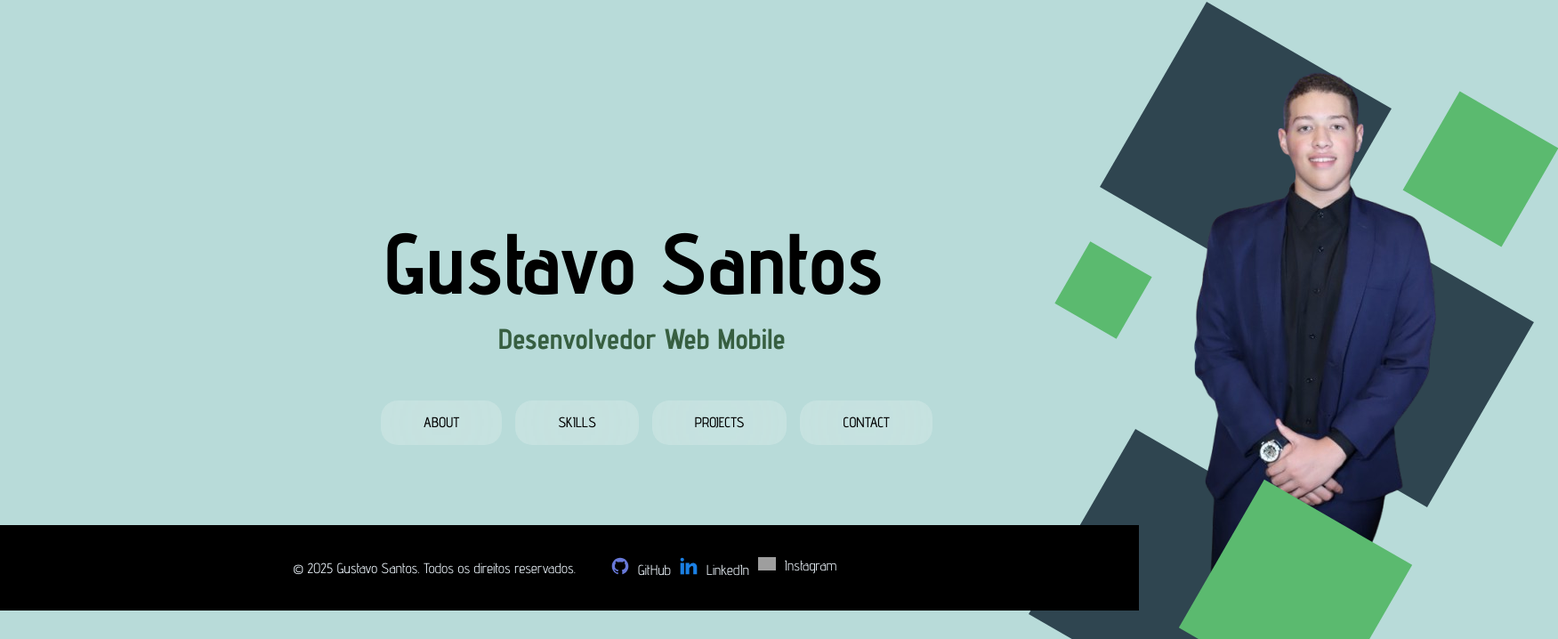
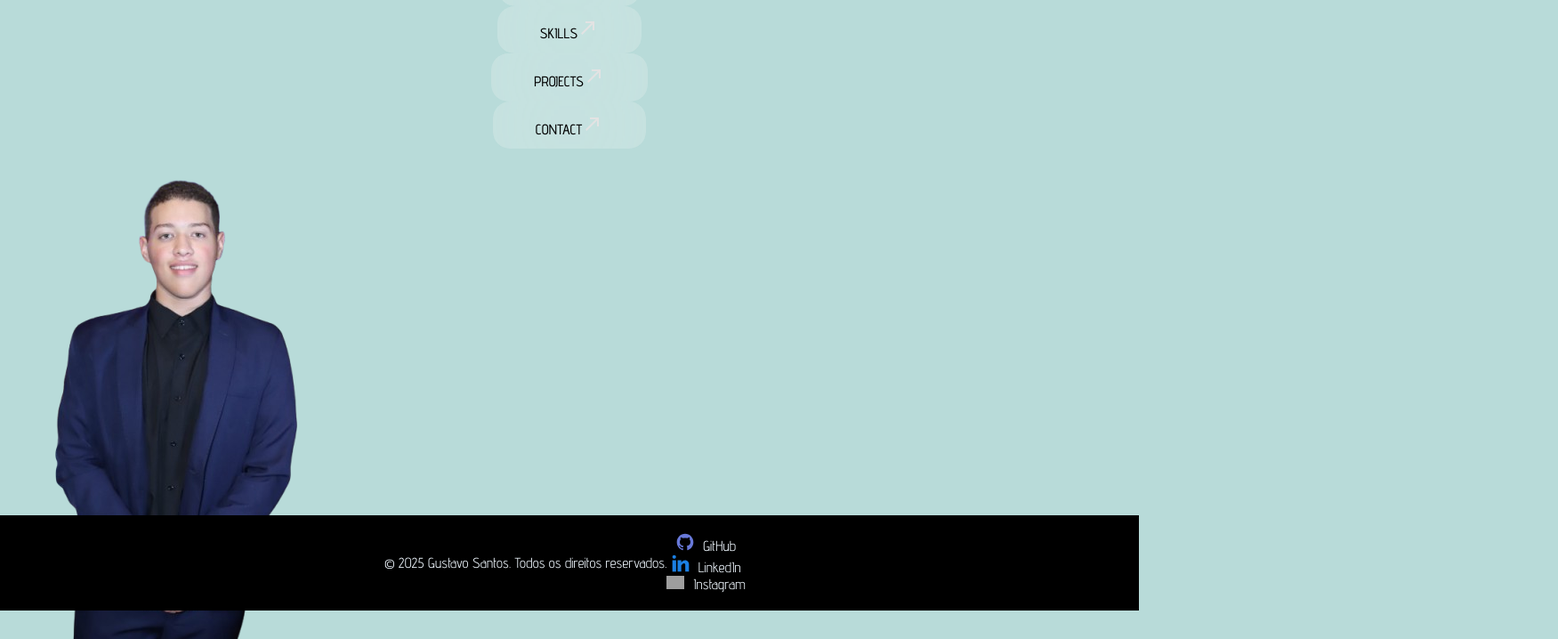
Before and after one commit to GusAtSantos/Portfolio, a React (Vite) app: page / in a window 1280 px wide. Shown: the part 114-832 px from the top of the page at 89% size, 1751 px wide, since content can reach past the window. Built offline with nearby package versions, Linux system fonts and the light colour scheme; grey boxes are pictures that could not be loaded.

Commit message:
Update global.css

```diff
--- a/src/assets/styles/global.css
+++ b/src/assets/styles/global.css
@@ -1,138 +1,61 @@
 @import url('https://fonts.googleapis.com/css2?family=Advent+Pro:ital,wght@0,100..900;1,100..900&display=swap');
 
+:root {
+    --primary-color: #5BBA6F;
+    --secondary-color: #2F4550;
+    --background-color: #B8DBD9;
+    --text-color: #000000;
+    --white: #ffffff;
+    --black: #000000;
+}
+
 * {
+    margin: 0;
+    padding: 0;
+    box-sizing: border-box;
     text-decoration: none;
     list-style: none;
-    overflow: hidden;
 }
 
 body {
     font-family: 'Advent Pro', sans-serif;
-    background-color: #B8DBD9;
+    background-color: var(--background-color);
+    color: var(--text-color);
+    min-height: 100vh;
+    position: relative;
+    padding-bottom: 80px; /* Espaço para o footer */
 }
 
-.side-bar .links {
-    list-style: none;
-
+/* Container principal */
+.container {
+    width: 100%;
+    max-width: 1200px;
+    margin: 0 auto;
+    padding: 0 20px;
 }
 
-.about-me {
-    position: absolute;
-    left: 20rem;
-    top: 20rem;
-    width: 50%;
-    font-size: 2rem;
+/* Estilos comuns para seções */
+.section {
+    padding: 80px 0;
+    position: relative;
 }
 
-.about-lbl {
-    position: absolute;
+.section-title {
     font-size: 3rem;
-    top: 15rem;
-    left: 20rem;
+    margin-bottom: 2rem;
+    text-align: center;
+    color: var(--secondary-color);
 }
 
-
-.links :hover {
-    transition: .5s;
-    color: #5BBA6F;
-}
-
-.me-img {
-    position: absolute;
-    border-radius: 50%;
-    filter: saturate(0%);
-    left: 80rem;
-    top: 10rem;
-    width: 35rem;
-    border: 3px solid #5BBA6F;
-    transition: 0.5s;
-}
-.me-img:hover {
-    transition: 0.5s;
-    filter: saturate(95%);
-    box-shadow: 0 1rem 2rem #5BBA6F;
-}
-
-
-.social-links {
-    display: flex;
-}
-
-
-
-.home-page h1 {
-    position: absolute;
-    font-size: 6rem;
-    top:18rem;
-    left: 27rem;
-}
-
-.home-page h2 {
-    position: absolute;
-    font-size: 2rem;
-    top: 28rem;
-    left: 35rem;
-    color: #375f41;
-}
-
-.btns {
-    position: absolute;
-    display: flex;
-    gap: 15px;
-    border-radius: 5px;
-    padding: 2px;
-    margin: 2px;
-    left: 26.5rem;
-    top: 35rem;
-}
-
-
-.btn:before {
-    border: 1px solid;
-    box-sizing: border-box;
-}
-
-.btn {
-    font-family: 'Advent Pro', sans-serif;
-    -webkit-tap-highlight-color: transparent;
-    -webkit-appearance: button;
-    background-color: #000;
-    background-image: none;
-    color: black;
-    font-size: 100%;
-    font-weight: 900;
-    line-height: 1.5;
-    margin: 0;
-    padding: 0;
-    text-transform: uppercase;
-
-}
-
-.btn:disabled {
-    cursor: default;
-
-}
-
-.btn:-moz-focusring {
-    outline: auto;
-}
-
-.btn svg {
-    vertical-align: middle;
-}
-
-.btn [hidden] {
-    display: none;
-}
-
+/* Botões */
 .btn {
     --thickness: 0.3rem;
     --roundness: 1.2rem;
-    --color: #000000;
+    --color: var(--black);
     --opacity: 0.6;
+
     -webkit-backdrop-filter: blur(100px);
     backdrop-filter: blur(100px);
-    background: none;
     background: hsla(0, 0%, 100%, 0.2);
     border: none;
     border-radius: var(--roundness);
@@ -145,20 +68,21 @@ body {
     padding: 0.8rem 3rem;
     position: relative;
     transition: 0.4s;
+    text-transform: uppercase;
+    margin: 0 auto;
 }
 
 .btn:hover {
     transition: 0.5s;
-    background: #2F4550;
+    background: var(--secondary-color);
     filter: brightness(1.2);
-    border: 3px solid #5BBA6F;
-    color: #5BBA6F;
-
+    border: 3px solid var(--primary-color);
+    color: var(--primary-color);
 }
 
 .btn:active {
     --opacity: 0;
-    background: #B8DBD9;
+    background: var(--background-color);
 }
 
 .btn svg {
@@ -180,9 +104,7 @@ body {
     stroke-linejoin: round;
     stroke-dasharray: 185%;
     stroke-dashoffset: 80;
-    -webkit-animation: snake 2s linear infinite;
     animation: snake 2s linear infinite;
-    -webkit-animation-play-state: paused;
     animation-play-state: paused;
     height: 100%;
     opacity: 0;
@@ -191,15 +113,8 @@ body {
 }
 
 .btn:hover rect {
-    -webkit-animation-play-state: running;
     animation-play-state: running;
     opacity: var(--opacity);
-}
-
-@-webkit-keyframes snake {
-    to {
-        stroke-dashoffset: 370%;
-    }
 }
 
 @keyframes snake {
@@ -207,110 +122,41 @@ body {
         stroke-dashoffset: 370%;
     }
 }
-.img-me2{
-    position: absolute;
-    left: 80rem;
-    top: 10rem;
-    filter: saturate(100%);
-}
-.cube{
-    position: absolute;
-    background: #2F4550;
-    width: 15rem;
-    height: 15rem;
-    rotate: 30deg;
-    left: 80rem;
-    top: 10rem;
-    animation-name: cuberote;
-    animation-duration: 4s;
-    animation-delay: 1s;
-    animation-timing-function:ease-in-out;
-    animation-direction: reverse;
-}
-.cube-2{
-    position: absolute;
-    background: #2F4550;
-    width: 15rem;
-    height: 15rem;
-    rotate: 30deg;
-    left: 90rem;
-    top: 25rem;
-    animation-name: cuberote;
-    animation-duration: 4s;
-    animation-delay: 1s;
-    animation-timing-function:ease-in-out;
-    animation-direction:normal;
-}
-.cube-3{
-    position: absolute;
-    background: #2F4550;
-    width: 15rem;
-    height: 15rem;
-    rotate: 30deg;
-    left: 75rem;
-    top: 40rem;
-    animation-name: cuberote;
-    animation-duration: 4s;
-    animation-delay: 1s;
-    animation-timing-function:ease-in-out;
-    animation-direction:reverse;
-}
-.cube-4{
-    position: absolute;
-    background: #5BBA6F;
-    width: 12rem;
-    height: 12rem;
-    rotate: 30deg;
-    left: 85rem;
-    top: 43rem;
-    animation-name: cuberote;
-    animation-duration: 4s;
-    animation-delay: 1s;
-    animation-timing-function:ease-in-out;
-    animation-direction:normal;
-}
-.cube-5{
-    position: absolute;
-    background: #5BBA6F;
-    width: 5rem;
-    height:5rem;
-    rotate: 30deg;
-    left: 75rem;
-    top: 25rem;
-    animation-name: cuberote;
-    animation-duration: 4s;
-    animation-delay: 1s;
-    animation-timing-function:ease-in-out;
-    animation-direction:alternate;
-}
-.cube-6{
-    position: absolute;
-    background: #5BBA6F;
-    width: 8rem;
-    height:8rem;
-    rotate: 30deg;
-    left: 100rem;
-    top: 15rem;
-    animation-name: cuberote;
-    animation-duration: 4s;
-    animation-delay: 1s;
-    animation-timing-function:ease-in-out;
-    animation-direction:alternate;
-}
-@keyframes cuberote {
-    from{ rotate: 30deg; }
-    to{ transform: rotate(360deg) ; }
-}
-.svg-dwl2{
-    display: none; /* Esconde o SVG inicialmente */
-    width: auto;
-    position: absolute;
-    left: 6rem;
-    transition: 0.5s;
+
+/* Efeitos de hover para links */
+a:hover {
+    transition: .5s;
+    color: var(--primary-color);
 }
 
-#btn-lp:hover .svg-dwl2
-{
-    transition: 0.5s;
-    display: inline-block; /* Mostra o SVG quando o mouse passa por cima do botão */
+/* Responsividade */
+@media (max-width: 1200px) {
+    .section-title {
+        font-size: 2.5rem;
+    }
 }
+
+@media (max-width: 768px) {
+    .section {
+        padding: 60px 0;
+    }
+
+    .section-title {
+        font-size: 2rem;
+    }
+
+    .btn {
+        padding: 0.6rem 2rem;
+        font-size: 0.9rem;
+    }
+}
+
+@media (max-width: 480px) {
+    .section {
+        padding: 40px 0;
+    }
+
+    .section-title {
+        font-size: 1.8rem;
+    }
+}
```
